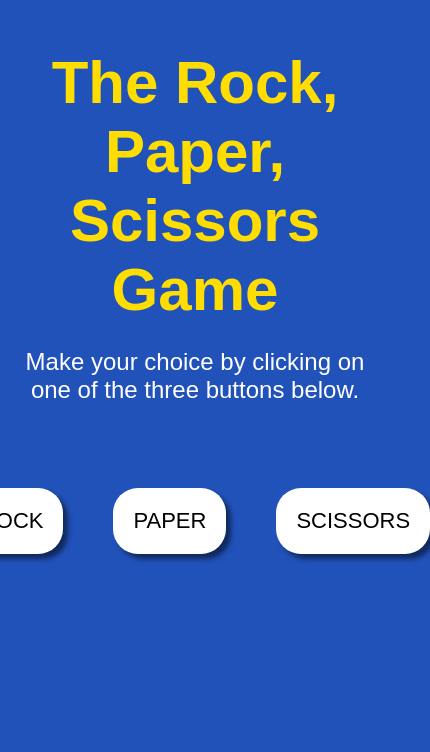
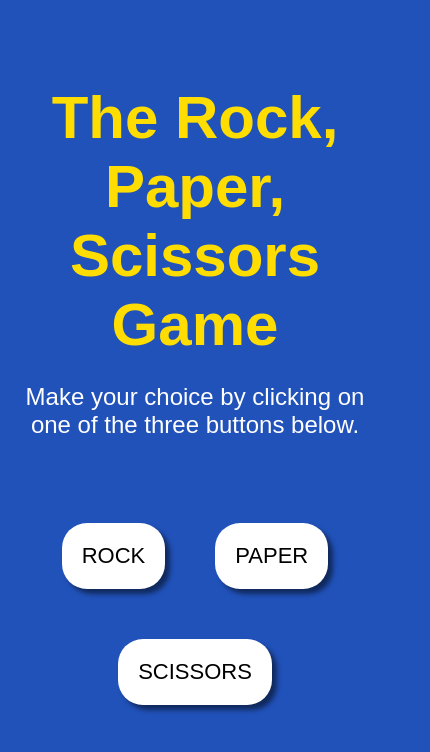
Before and after one commit to christinne-n/rockpaperscissors, a plain HTML site: page index.html in a window 390 px wide. Shown: the whole page, 430 px wide, since content can reach past the window. Drawn offline with Linux system fonts and the light colour scheme.

Commit message:
adding flex wrap to make sure no overflow in mobile view

```diff
--- a/styles.css
+++ b/styles.css
@@ -5,7 +5,7 @@
 .title{
     font-size: 60px;
     text-align: center;
-    padding-top: 40px;
+    padding-top: 75px;
     color: #FFDD00;
     font-weight: bold;
 }
@@ -27,6 +27,7 @@ p{
     display: flex;
     justify-content: center;
     gap: 50px;
+    flex-wrap: wrap;
 }
 button{
     background-color: #FFFFFF;
```
